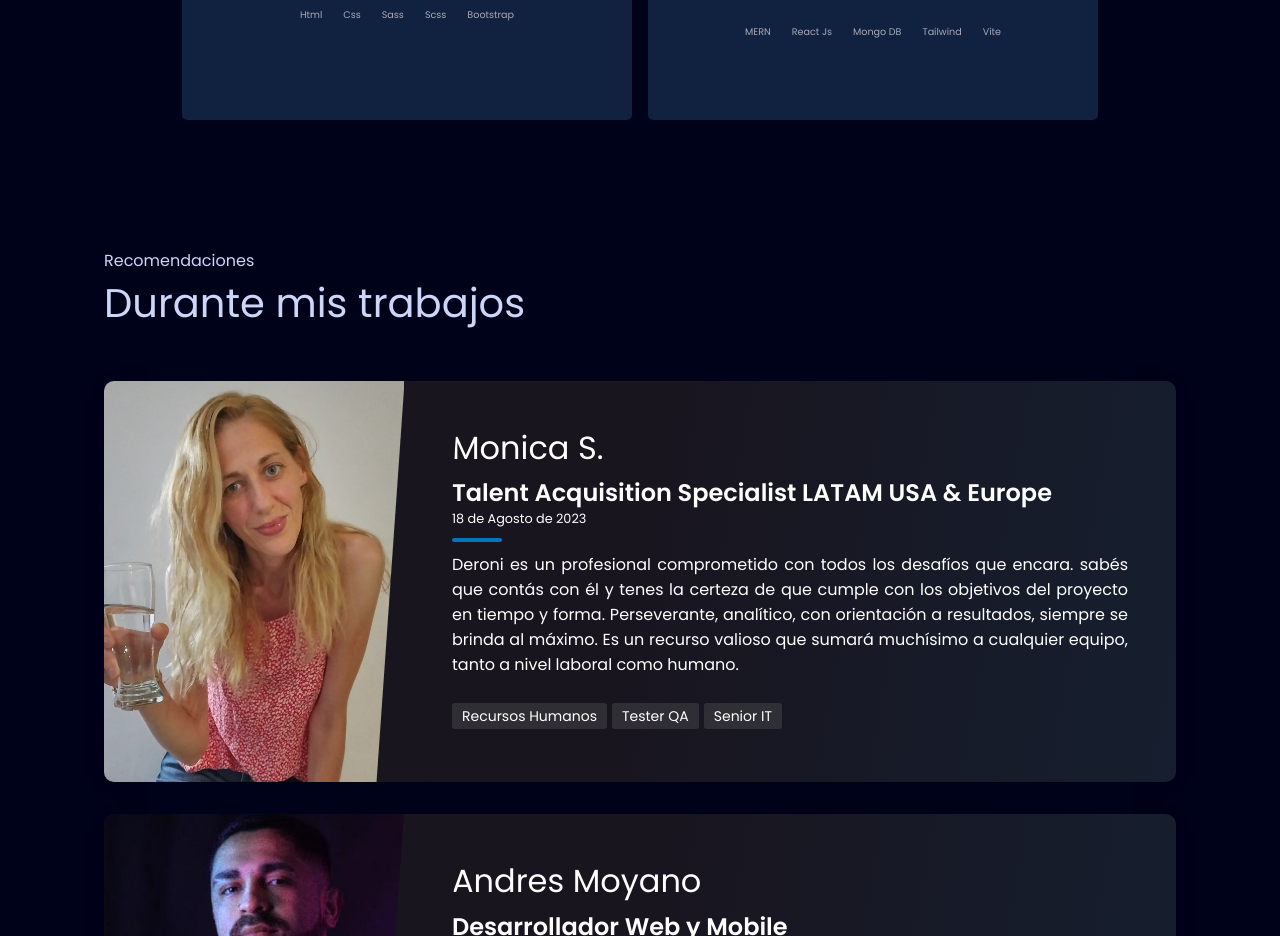
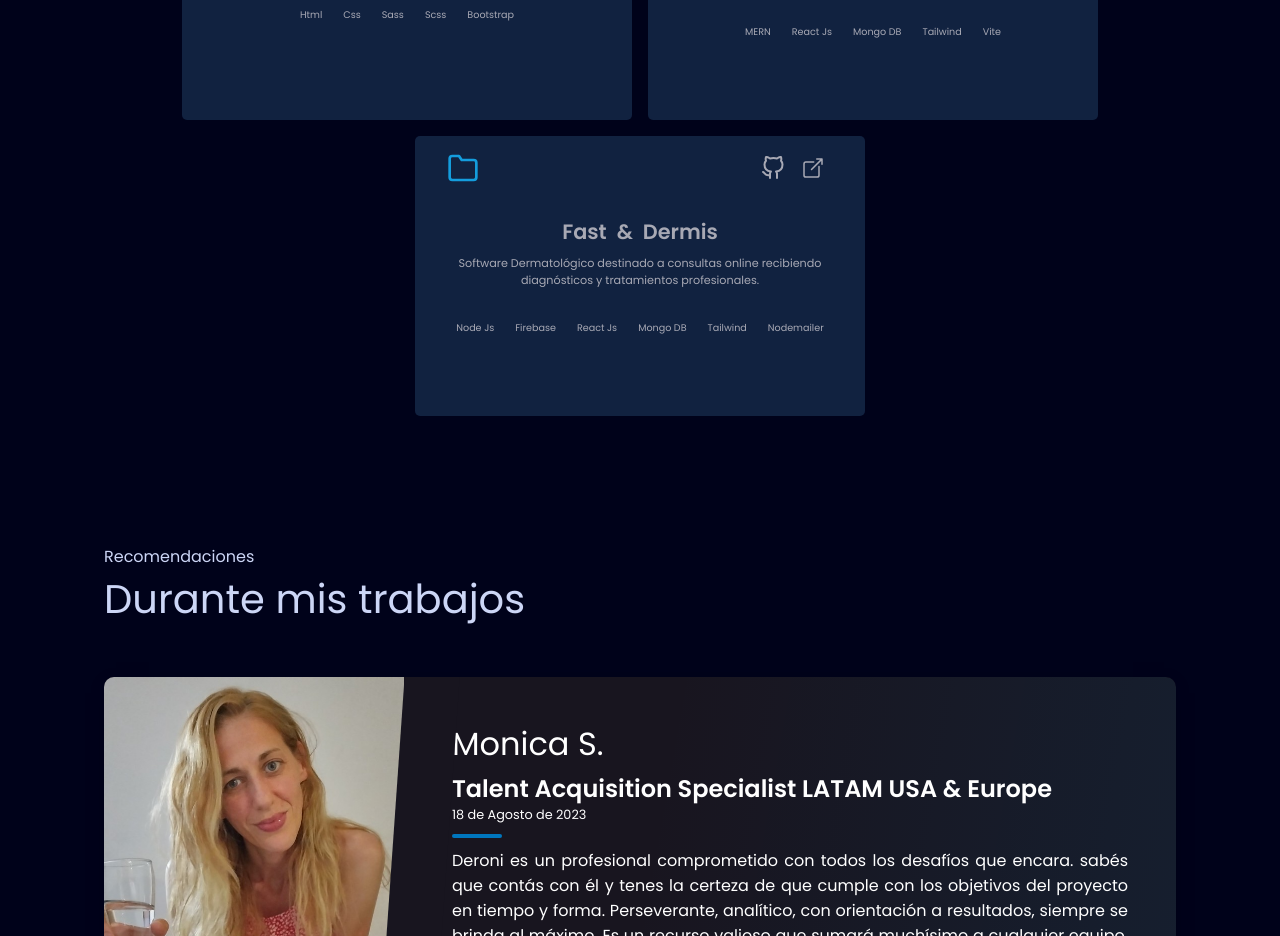
Before and after one commit to DeroniElguetaB/Portfolio-Deroni-Elgueta, a React (Create React App) app: page / in a window 1280 px wide. Shown: the part 3700-4636 px from the top of the page. Built offline with nearby package versions, Linux system fonts and the light colour scheme.

Commit message:
actualizacion de proyectos

```diff
--- a/src/components/Works.js
+++ b/src/components/Works.js
@@ -173,6 +173,43 @@ const Works = () => {
 									</div>
 								</Link>
 							</div>
+							<div>
+								<Link to="//fastdermis.cl" target='_blank' className='work-link-group'>
+									<div className='works-card works-card5'>
+										<div className='works-container'>
+											<div className='top-work'>
+												<FiFolder className='work-folder' />
+												<div className='right'>
+													<Link
+														className='work-git'
+														to="//https://github.com/DeroniElguetaB/Dermatologia-F-D"
+														target='_blank'>
+														<FiGithub />
+													</Link>
+													<Link
+														className='work-link'
+														to="//fastdermis.cl"
+														target='_blank'>
+														<IoOpenOutline />
+													</Link>
+												</div>
+											</div>
+											<div className='mid-work'>
+												<p className='work-title'>Fast & Dermis</p>
+												<p className='work-desc'>Software Dermatológico destinado a  consultas online recibiendo diagnósticos y tratamientos profesionales.</p>
+											</div>
+											<div className='bottom-work'>
+												<small>Node Js</small>
+												<small>Firebase</small>
+												<small>React Js</small>
+												<small>Mongo DB</small>
+												<small>Tailwind</small>
+												<small>Nodemailer</small>
+											</div>
+										</div>
+									</div>
+								</Link>
+							</div>
 						{/* {WorkData.map((w, index) => {
 							return (
 								<div key={index}>
--- a/src/styles/About.css
+++ b/src/styles/About.css
@@ -34,7 +34,7 @@
 
 .about-img img {
     width: auto;
-    height: 250px;
+    height: 230px;
     border-radius: 5px;
     box-shadow: 5px white;
     filter: brightness(100%);
--- a/src/styles/Works.css
+++ b/src/styles/Works.css
@@ -84,6 +84,17 @@
 	background-position: center;
 }
 .works-card4:hover .work-title {
+	color: var(--nav-blue);
+}
+
+.works-card5:hover {
+	/* transform: translateY(-7px) !important; */
+	transition: 5s;
+	background-image: url("../images/copia5.png");
+	background-size: cover;
+	background-position: center;
+}
+.works-card5:hover .work-title {
 	color: var(--nav-blue);
 }
 
```
Also changed, not shown: src/images/copia5.png (added), src/images/vista-arriba-rejuvenecimiento-hermosa-mujer-disfrutando-procedimientos-cosmetologia-salon-belleza-dermatologia-manos-resplandores-azules-salud-terapia-botox_197531-2783.jpg (added).
